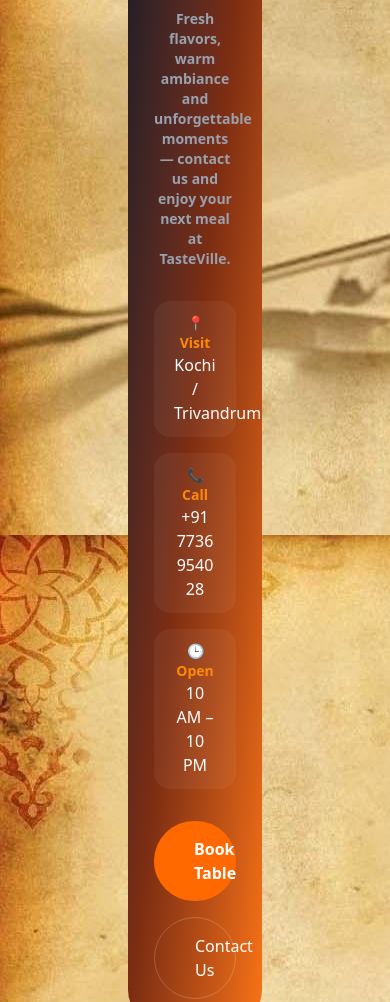
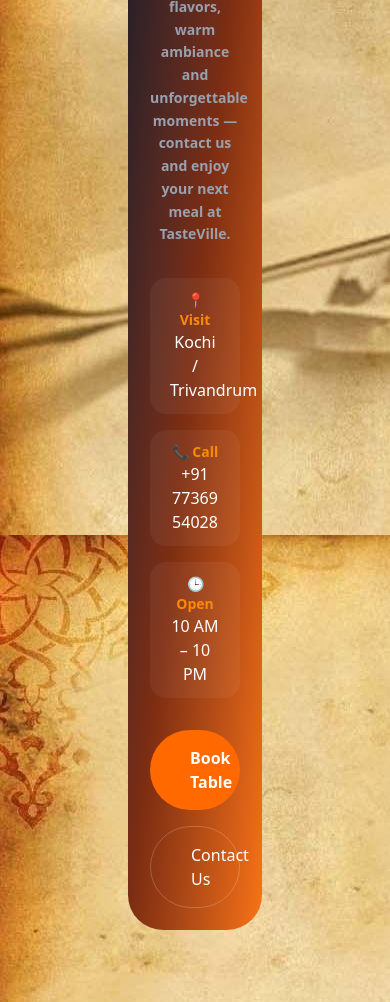
Before and after one commit to Dodvin2005/Tasteville_restaurant, a plain HTML site: page index.html in a window 390 px wide. Shown: the part 4465-5467 px from the top of the page. Drawn offline with nearby package versions, Linux system fonts and the light colour scheme.

Commit message:
project updated

```diff
--- a/index.html
+++ b/index.html
@@ -347,7 +347,7 @@
 
 
       <!-- contact -->
-<section class="py-20">
+<section class="py-12 sm:py-16 lg:py-20">
 
     <div class="container mx-auto px-4 sm:px-6">
 
@@ -355,10 +355,10 @@
 
             <div class="rounded-[35px] bg-gradient-to-br from-[#111827] via-[#7C2D12] to-[#F97316] p-[2px]">
 
-                <div class="rounded-[35px] p-6 sm:p-8 lg:p-10">
+                <div class="rounded-[35px] p-5 sm:p-8 lg:p-10">
 
                     <div
-                        class="flex flex-col lg:flex-row items-center lg:items-center justify-between gap-8">
+                        class="flex flex-col lg:flex-row items-center justify-between gap-8 lg:gap-10">
 
                         <!-- Left -->
 
@@ -370,20 +370,21 @@
                             </p>
 
                             <h1
-                                class="text-3xl sm:text-4xl lg:text-5xl font-black text-white mt-3 leading-tight">
+                                class="text-3xl sm:text-4xl lg:text-5xl font-black text-white mt-3 leading-tight sm:leading-tight">
                                 Reserve Your Perfect Dining Experience
                             </h1>
 
                             <p
-                                class="text-gray-400 mt-4 max-w-xl font-semibold text-sm sm:text-base mx-auto lg:mx-0">
+                                class="text-gray-400 mt-4 max-w-xl font-semibold text-sm sm:text-base mx-auto lg:mx-0 leading-relaxed">
                                 Fresh flavors, warm ambiance and unforgettable moments —
                                 contact us and enjoy your next meal at TasteVille.
                             </p>
 
                             <div
-                                class="flex flex-col sm:flex-row flex-wrap justify-center lg:justify-start gap-4 sm:gap-6 mt-8">
+                                class="flex flex-col sm:flex-row flex-wrap justify-center lg:justify-start gap-4 sm:gap-5 mt-8">
 
-                                <div class="bg-white/5 px-5 py-3 rounded-2xl w-full sm:w-auto">
+                                <div
+                                    class="bg-white/5 px-5 py-3 rounded-2xl w-full sm:w-auto text-center sm:text-left">
 
                                     <p class="text-orange-400 text-sm font-bold">
                                         📍 Visit
@@ -395,7 +396,8 @@
 
                                 </div>
 
-                                <div class="bg-white/5 px-5 py-3 rounded-2xl w-full sm:w-auto">
+                                <div
+                                    class="bg-white/5 px-5 py-3 rounded-2xl w-full sm:w-auto text-center sm:text-left">
 
                                     <p class="text-orange-400 text-sm font-bold">
                                         📞 Call
@@ -407,7 +409,8 @@
 
                                 </div>
 
-                                <div class="bg-white/5 px-5 py-3 rounded-2xl w-full sm:w-auto">
+                                <div
+                                    class="bg-white/5 px-5 py-3 rounded-2xl w-full sm:w-auto text-center sm:text-left">
 
                                     <p class="text-orange-400 text-sm font-bold">
                                         🕒 Open
@@ -425,17 +428,18 @@
 
                         <!-- Right -->
 
-                        <div class="flex flex-col gap-4 w-full sm:w-auto">
+                        <div
+                            class="flex flex-col gap-4 w-full sm:w-full lg:w-auto">
 
                             <button
-                                class="w-full sm:w-auto bg-orange-500 hover:scale-105 hover:bg-orange-600 text-white px-10 py-4 rounded-full font-bold duration-300">
+                                class="w-full sm:w-full lg:w-auto bg-orange-500 hover:scale-105 hover:bg-orange-600 text-white px-10 py-4 rounded-full font-bold duration-300">
 
                                 Book Table
 
                             </button>
 
                             <button
-                                class="w-full sm:w-auto border border-white/20 text-white hover:bg-white hover:text-black px-10 py-4 rounded-full duration-300">
+                                class="w-full sm:w-full lg:w-auto border border-white/20 text-white hover:bg-white hover:text-black px-10 py-4 rounded-full duration-300">
 
                                 Contact Us
 
```
